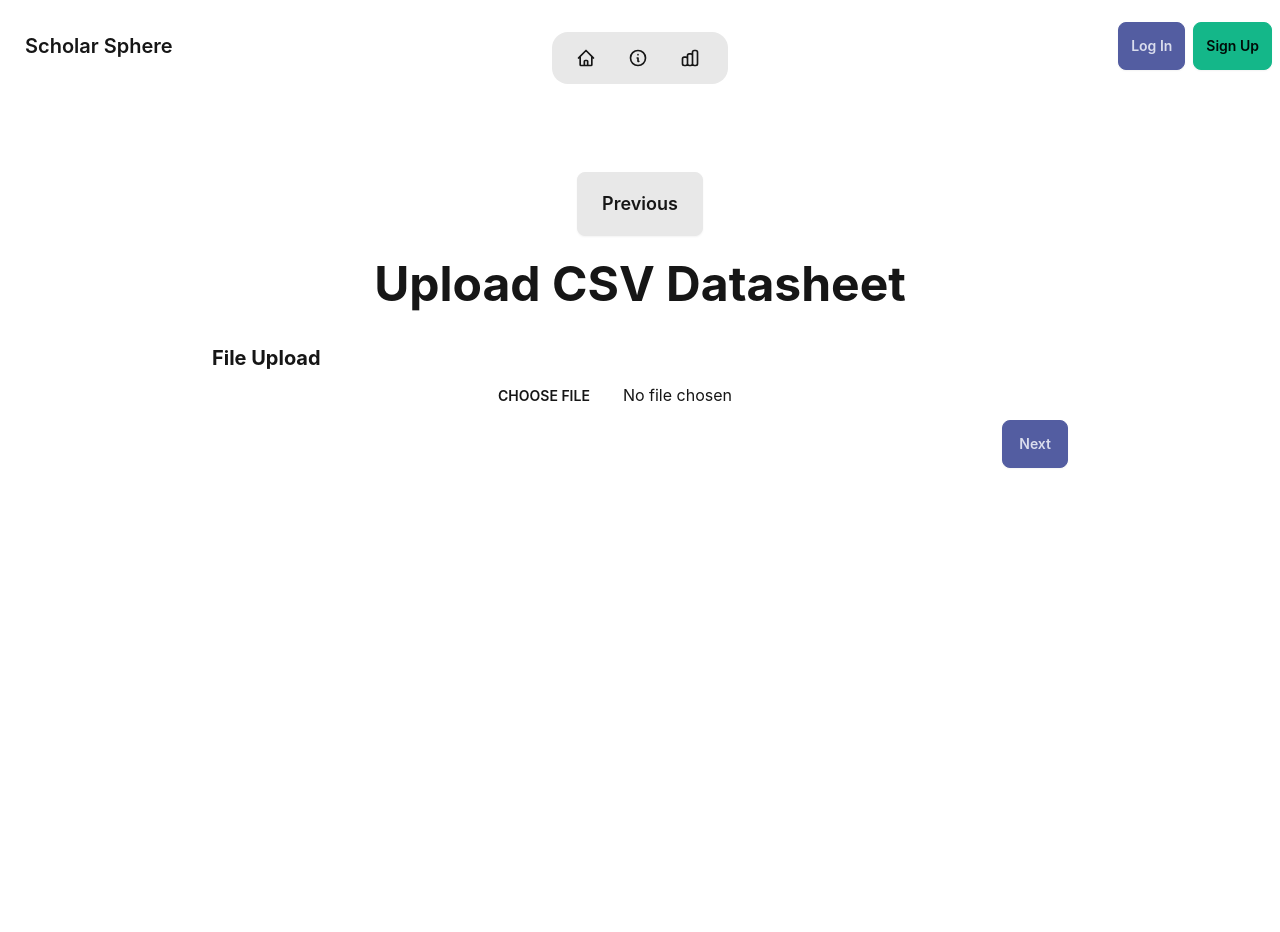
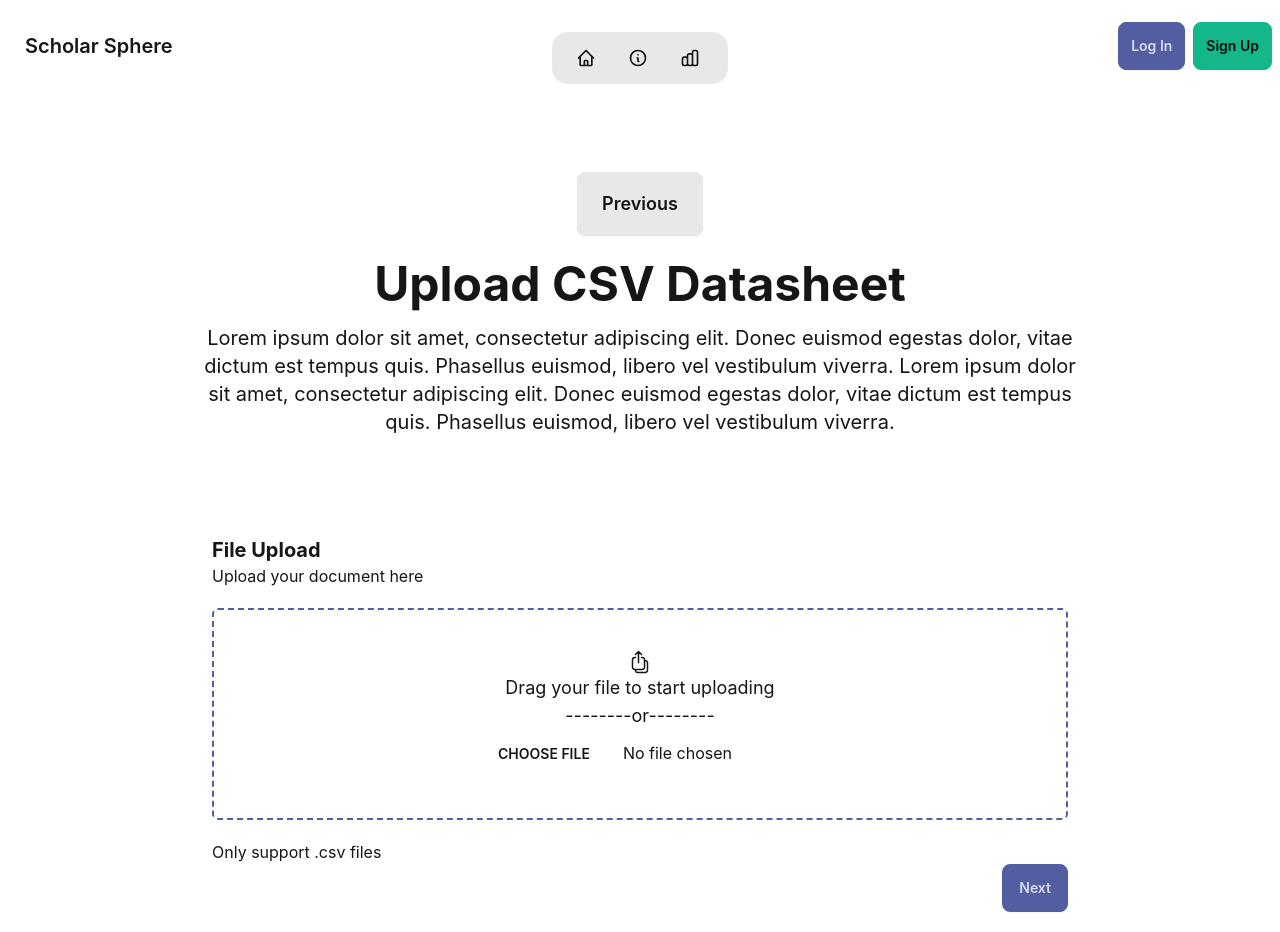
Before and after one commit to MetaStag/scholarsphere, a React (Create React App) app: page /upload in a window 1280 px wide. Before the commit the page ends 800 px from the top, so only its background shows below. Built offline with nearby package versions, Linux system fonts and the light colour scheme; the HTML template or start-up script is replaced by a standard one.

Commit message:
some changes in upload

```diff
--- a/src/Components/About.js
+++ b/src/Components/About.js
@@ -1,5 +1,5 @@
 import React from "react";
-import { useLocation, useNavigate } from "react-router-dom"; // Correct import for both useLocation and useNavigate
+import { useLocation, useNavigate } from "react-router-dom";
 
 function About() {
   const { state } = useLocation();
@@ -45,59 +45,51 @@ function About() {
         </div>
       </div>
 
-      <div className="flex flex-row">
-        {/* Sort/Filter section */}
-        <div className="flex flex-row mx-64">
-          <div>
-            <div className="collapse collapse-arrow bg-base-200">
-              <input type="radio" name="my-accordion-2" defaultChecked />
-              <div className="collapse-title text-xl font-medium">Sort</div>
-              <div className="collapse-content">
-                <p>hello</p>
-              </div>
-            </div>
-            <div className="collapse collapse-arrow bg-base-200">
-              <input type="radio" name="my-accordion-2" />
-              <div className="collapse-title text-xl font-medium">Filter</div>
-              <div className="collapse-content">
-                <p>hello</p>
-              </div>
-            </div>
-          </div>
-        </div>
-
-        <div className="overflow-x-auto mx-5">
-          <table className="table-auto w-full text-base text-lg">
+      <div className="flex flex-row justify-center bg-gray-300 p-10 ">
+        <div className="overflow-x-auto transform scale-125">
+          <table className="table-auto w-full text-lg">
             {/* head */}
             <thead>
               <tr>
-                <th className="p-4">#</th>
-                <th className="p-4">Title</th>
-                <th className="p-4">Cited By</th>
-                <th className="p-4">Year</th>
+                <th className="p-6">#</th>
+                <th className="p-6">Title</th>
+                <th className="p-6">Cited By</th>
+                <th className="p-6">Year</th>
               </tr>
             </thead>
             <tbody>
               {/* row 1 */}
               <tr>
-                <th className="p-4">1</th>
-                <td className="p-4">Cy Ganderton</td>
-                <td className="p-4">412</td>
-                <td className="p-4">2014</td>
+                <th className="p-6">1</th>
+                <td className="p-6">Cy Ganderton</td>
+                <td className="p-6">412</td>
+                <td className="p-6">2014</td>
               </tr>
               {/* row 2 */}
               <tr>
-                <th className="p-4">2</th>
-                <td className="p-4">Hart Hagerty</td>
-                <td className="p-4">223</td>
-                <td className="p-4">2009</td>
+                <th className="p-6">2</th>
+                <td className="p-6">Hart Hagerty</td>
+                <td className="p-6">223</td>
+                <td className="p-6">2009</td>
               </tr>
               {/* row 3 */}
               <tr>
-                <th className="p-4">3</th>
-                <td className="p-4">Brice Swyre</td>
-                <td className="p-4">616</td>
-                <td className="p-4">2020</td>
+                <th className="p-6">3</th>
+                <td className="p-6">Brice Swyre</td>
+                <td className="p-6">616</td>
+                <td className="p-6">2020</td>
+              </tr>
+              <tr>
+                <th className="p-6">4</th>
+                <td className="p-6">Cy Ganderton</td>
+                <td className="p-6">412</td>
+                <td className="p-6">2014</td>
+              </tr>
+              <tr>
+                <th className="p-6">5</th>
+                <td className="p-6">Cy Ganderton</td>
+                <td className="p-6">412</td>
+                <td className="p-6">2014</td>
               </tr>
             </tbody>
           </table>
--- a/src/Components/Upload.js
+++ b/src/Components/Upload.js
@@ -9,49 +9,81 @@ function Upload() {
   const handleFileUpload = (event) => {
     const file = event.target.files[0];
     if (file) {
-      console.log("Selected file:", file.name); // Check if file is being selected
       Papa.parse(file, {
         complete: (results) => {
-          console.log("Parsed results:", results.data); // Check parsed data
           setData(results.data);
         },
-        header: true, // If your CSV file has headers
+        header: true,
       });
     }
   };
 
   const handleNextClick = () => {
     if (data.length === 0) {
-      document.getElementById("my_modal_1").showModal();
+      // Show the modal if no file is uploaded
+      document.getElementById("upload_warning_modal").showModal();
     } else {
       navigate("/table", { state: { data } });
     }
   };
 
+  const handleBackClick = () => {
+    navigate(-1);
+  };
+
   return (
     <div className="mt-20 mx-auto text-center max-w-4xl">
       <button
-        onClick={() => navigate(-1)}
+        onClick={handleBackClick}
         className="btn btn-xs sm:btn-sm md:btn-md lg:btn-lg mb-6"
       >
         Previous
       </button>
       <h1 className="text-5xl font-bold mb-4">Upload CSV Datasheet</h1>
-      <div className="flex flex-col bg-neutral p-5 items-start rounded-xl bg-gray-100">
+      <p className="text-xl mb-20">
+        Lorem ipsum dolor sit amet, consectetur adipiscing elit. Donec euismod
+        egestas dolor, vitae dictum est tempus quis. Phasellus euismod, libero
+        vel vestibulum viverra. Lorem ipsum dolor sit amet, consectetur
+        adipiscing elit. Donec euismod egestas dolor, vitae dictum est tempus
+        quis. Phasellus euismod, libero vel vestibulum viverra.
+      </p>
+      <div className="flex flex-col bg-neutral p-5 items-start rounded-xl">
         <span className="text-xl font-bold">File Upload</span>
+        <span>Upload your document here</span>
+        <div className="flex flex-col border-2 border-dashed border-primary self-center p-5 rounded-md w-full py-10 px-5 m-5">
+          <div className="self-center">
+            <svg
+              xmlns="http://www.w3.org/2000/svg"
+              fill="none"
+              viewBox="0 0 24 24"
+              strokeWidth={1.5}
+              stroke="currentColor"
+              className="size-6"
+            >
+              <path
+                strokeLinecap="round"
+                strokeLinejoin="round"
+                d="M7.5 7.5h-.75A2.25 2.25 0 0 0 4.5 9.75v7.5a2.25 2.25 0 0 0 2.25 2.25h7.5a2.25 2.25 0 0 0 2.25-2.25v-7.5a2.25 2.25 0 0 0-2.25-2.25h-.75m0-3-3-3m0 0-3 3m3-3v11.25m6-2.25h.75a2.25 2.25 0 0 1 2.25 2.25v7.5a2.25 2.25 0 0 1-2.25 2.25h-7.5a2.25 2.25 0 0 1-2.25-2.25v-.75"
+              />
+            </svg>
+          </div>
+          <span className="text-lg">Drag your file to start uploading</span>
+          <span className="text-lg">--------or--------</span>
           <input
             type="file"
             accept=".csv"
             className="file-input w-full max-w-xs self-center"
             onChange={handleFileUpload}
           />
+        </div>
+        <span>Only support .csv files</span>
         <button onClick={handleNextClick} className="btn btn-primary self-end">
           Next
         </button>
       </div>
 
       {/* Modal Code */}
-      <dialog id="my_modal_1" className="modal">
+      <dialog id="upload_warning_modal" className="modal">
         <div className="modal-box">
           <h3 className="font-bold text-lg">No file uploaded!</h3>
           <p className="py-4">Please upload a CSV file before proceeding.</p>
```
Also changed, not shown: src/Components/Home.js (+42 -23 lines). Lines whose indentation alone changed are shown as unchanged.
